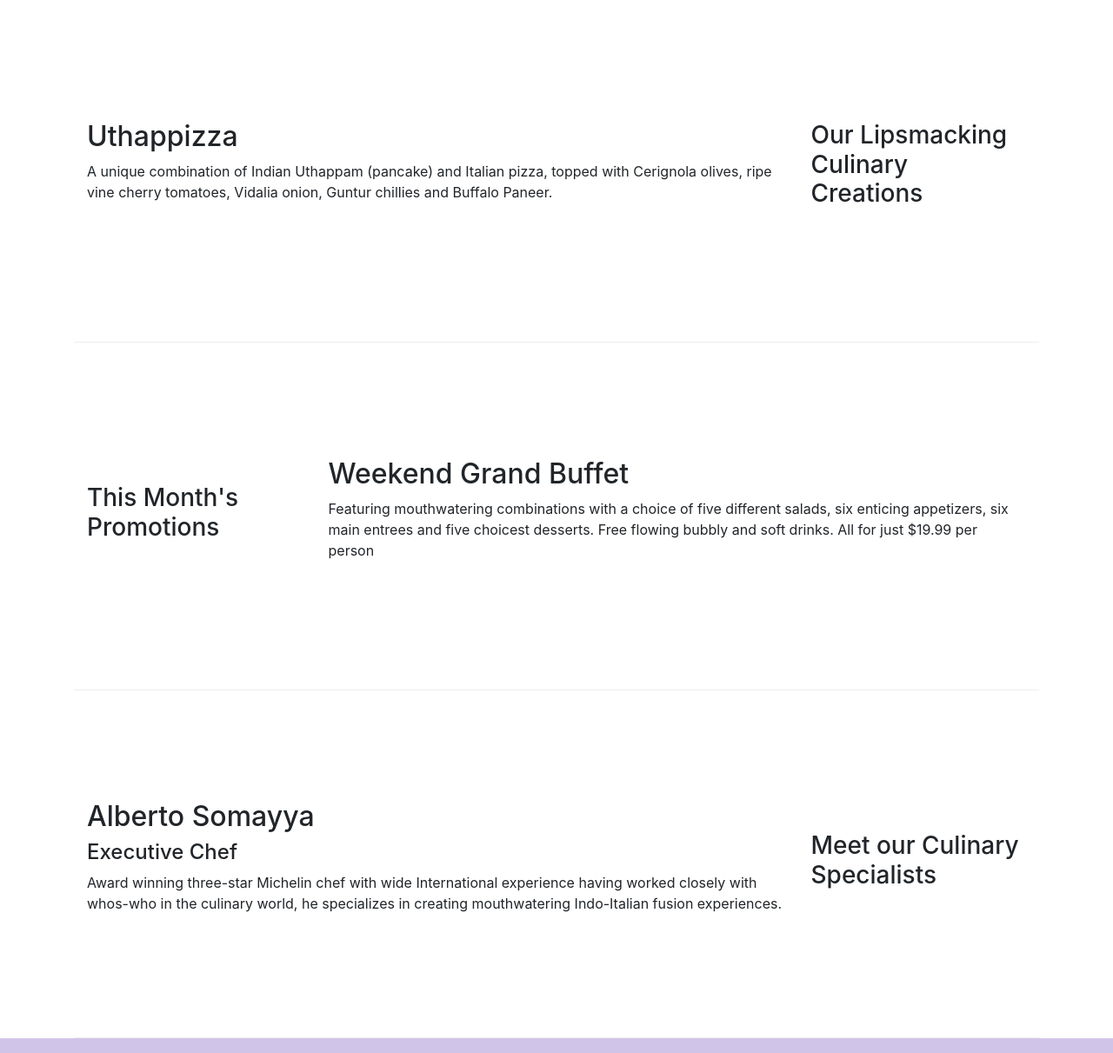
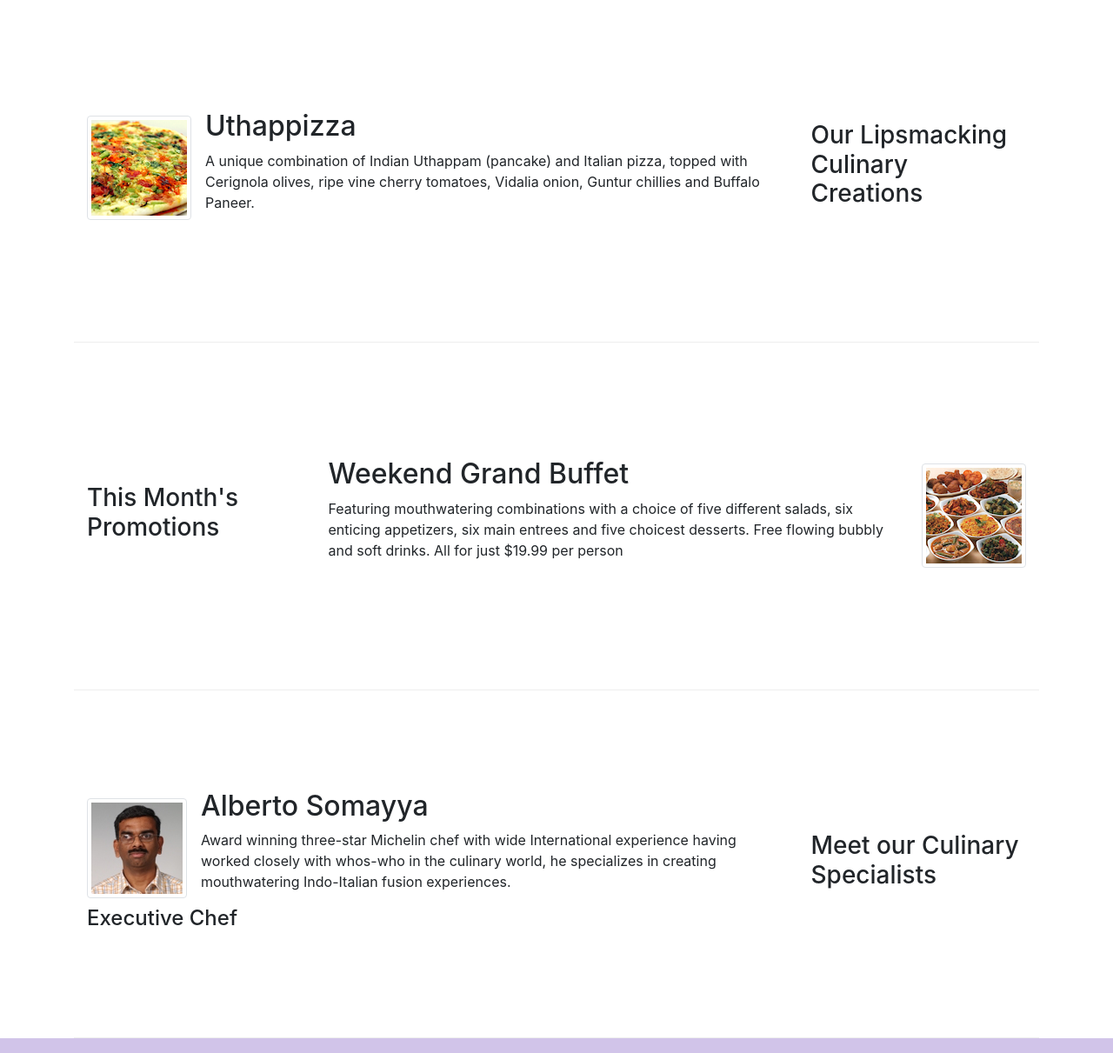
Before and after one commit to michaelwoo921/coursera-bootstrap-confusion, a website: page index.html in a window 1280 px wide. Shown: the part 340-1551 px from the top of the page at 87% size. Drawn offline with nearby package versions, Linux system fonts and the light colour scheme.

Commit message:
images and media

```diff
--- a/index.html
+++ b/index.html
@@ -22,7 +22,7 @@
                 <span class="navbar-toggler-icon"></span>
             </button>
             <a class="navbar-brand" href="#">
-                Ristorante ConFusion
+                <img src="img/logo.png" width="41" height="30" >
             </a>
             <div class="collapse navbar-collapse" id="Navbar">
                 <ul class="navbar-nav mr-auto">
@@ -44,7 +44,8 @@
                     <h1>Ristorante con Fusion</h1>
                     <p>We take inspiration from the World's best cuisines, and create a unique fusion experience. Our lipsmacking creations will tickle your culinary senses!</p>
                 </div>
-                <div class="col-12 col-sm">
+                <div class="col-12 col-sm align-self-center">
+                    <img src="img/logo.png" class="img-fluid" >
                 </div>
             </div>
         </div>
@@ -53,12 +54,20 @@
     <div class="container">
         <div class="row row-content align-items-center">
             <div class="col-12 col-sm-4 col-md-3 order-sm-last">
+
                 <h3>Our Lipsmacking Culinary Creations</h3>
             </div>
             <div class="col col-sm col-md order-sm-first">
-                <h2>Uthappizza</h2>
-                <p>A unique combination of Indian Uthappam (pancake) and Italian pizza, topped with Cerignola olives, ripe vine cherry tomatoes, Vidalia onion, Guntur chillies and Buffalo Paneer.</p>
-            </div>
+                <div class="media">
+                    <img src="img/uthappizza.png" alt="Uthappizza" class="d-flex mr-3 img-thumbnail align-self-center">
+                    <div class="media-body">
+                        <h2 class="mt-0">Uthappizza</h2>
+                        <p class="d-none d-sm-block">A unique combination of Indian Uthappam (pancake) and Italian pizza, topped with Cerignola olives, ripe vine cherry tomatoes, Vidalia onion, Guntur chillies and Buffalo Paneer.</p>
+
+                    </div>
+                </div>
+
+             </div>
         </div>
 
 
@@ -67,9 +76,17 @@
                 <h3>This Month's Promotions</h3>
             </div>
             <div class="col col-sm col-md">
-                <h2>Weekend Grand Buffet</h2>
-                <p>Featuring mouthwatering combinations with a choice of five different salads, six enticing appetizers, six main entrees and five choicest desserts. Free flowing bubbly and soft drinks. All for just $19.99 per person </p>
-            </div>
+                <div class="media">
+
+                    <div class="media-body">
+                        <h2 class="mt-0">Weekend Grand Buffet</h2>
+                        <p class="d-none d-sm-block">Featuring mouthwatering combinations with a choice of five different salads, six enticing appetizers, six main entrees and five choicest desserts. Free flowing bubbly and soft drinks. All for just $19.99 per person </p>
+
+                    </div>
+                    <img src="img/buffet.png" alt="Uthappizza" class="d-flex ml-3 img-thumbnail align-self-center">
+                </div>
+
+             </div>
         </div>
 
         <div class="row row-content align-items-center">
@@ -77,9 +94,16 @@
                 <h3>Meet our Culinary Specialists</h3>
             </div>
             <div class="col col-sm col-md order-sm-first">
-                <h2>Alberto Somayya</h2>
+                <div class="media">
+                    <img src="img/alberto.png" alt="Uthappizza" class="d-flex mr-3 img-thumbnail align-self-center">
+                    <div class="media-body">
+                        <h2 class="mt-0">Alberto Somayya</h2>
+                        <p class="d-none d-sm-block">Award winning three-star Michelin chef with wide International experience having worked closely with whos-who in the culinary world, he specializes in creating mouthwatering Indo-Italian fusion experiences. </p>
+
+                    </div>
+                </div>
+
                 <h4>Executive Chef</h4>
-                <p>Award winning three-star Michelin chef with wide International experience having worked closely with whos-who in the culinary world, he specializes in creating mouthwatering Indo-Italian fusion experiences. </p>
             </div>
         </div>
     </div>
```
Also changed, not shown: aboutus.html (+3 -2 lines), contactus.html (+3 -2 lines), img/alberto.png (added), img/buffet.png (added), img/logo.png (added), img/uthappizza.png (added), 1 other file.
